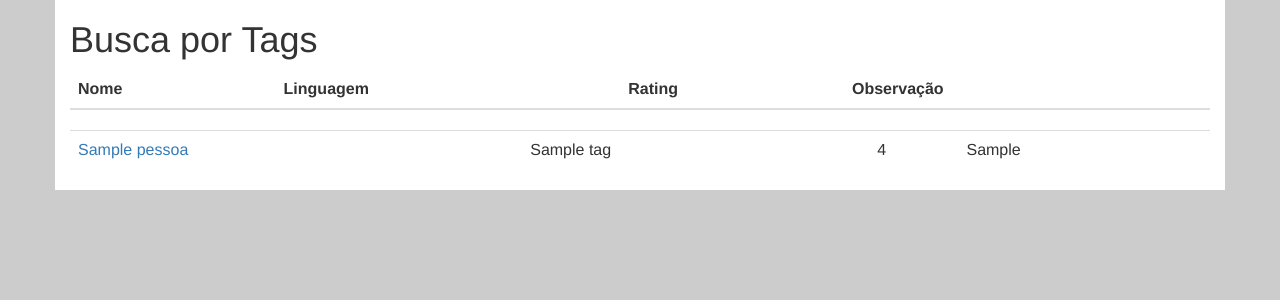
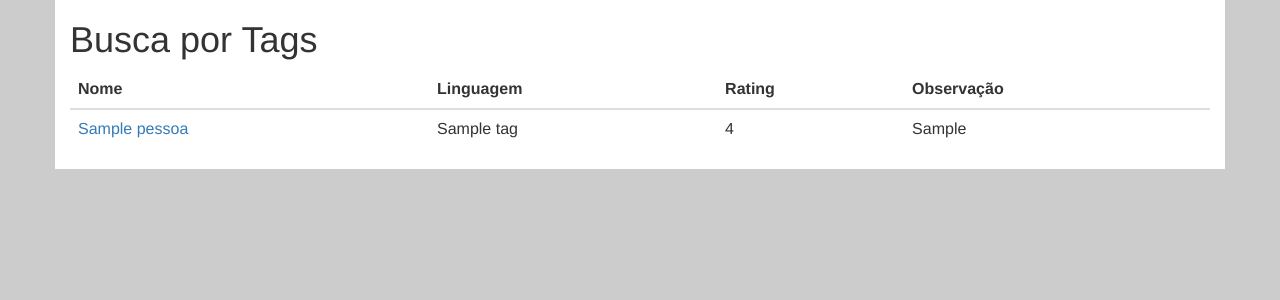
Before and after one commit to jamesperes-zz/projetos, a Django app: page /tag/1 in a window 1280 px wide. Shown: the top 300 px of the page. Run offline with Django 3.2, Linux system fonts and the light colour scheme; tables that the repository leaves empty hold one stand-in row (values such as "Sample post"); lists and menus that the app fills with data are empty; some libraries are stand-ins or nearby versions.

Commit message:
tabela corrigida

```diff
--- a/busca_tag/busca/buscatag/templates/busca/tags_ratings.html
+++ b/busca_tag/busca/buscatag/templates/busca/tags_ratings.html
@@ -13,15 +13,10 @@
   </tr>
 </thead>
 </div>
-
-</table>
+<tbody>
 
 {% for tag in tags %}
-<div class="tags">
 
-  <table class="table table-responsive">
-
-    <tbody>
         <tr>
           <td>  <a href="/pessoa/{{ tag.pessoa.id }}">{{ tag.pessoa.nome }}</a></td>
           <td> {{tag.tag}}</td>
@@ -29,9 +24,8 @@
           <td> {{tag.obs}}</td>
         </tr>
 
+{% endfor %}
     </tbody>
+</div>
 </table>
-
-</div>
-{% endfor %}
 {% endblock content %}
```
